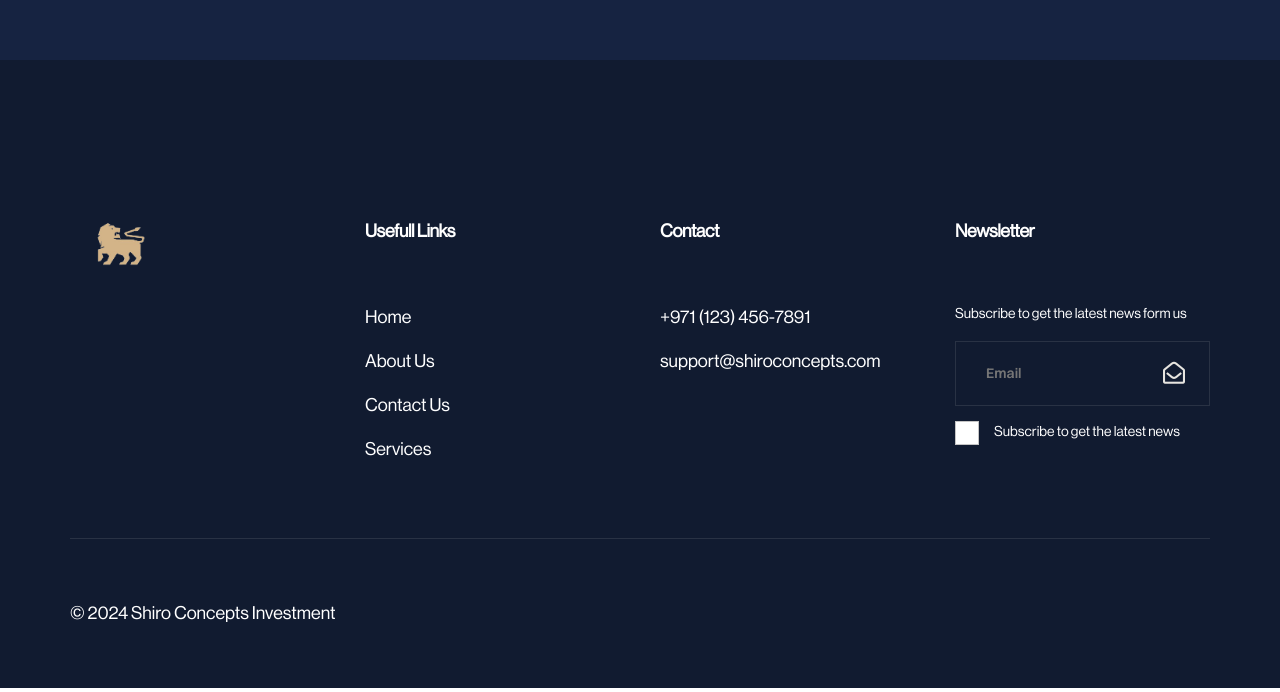
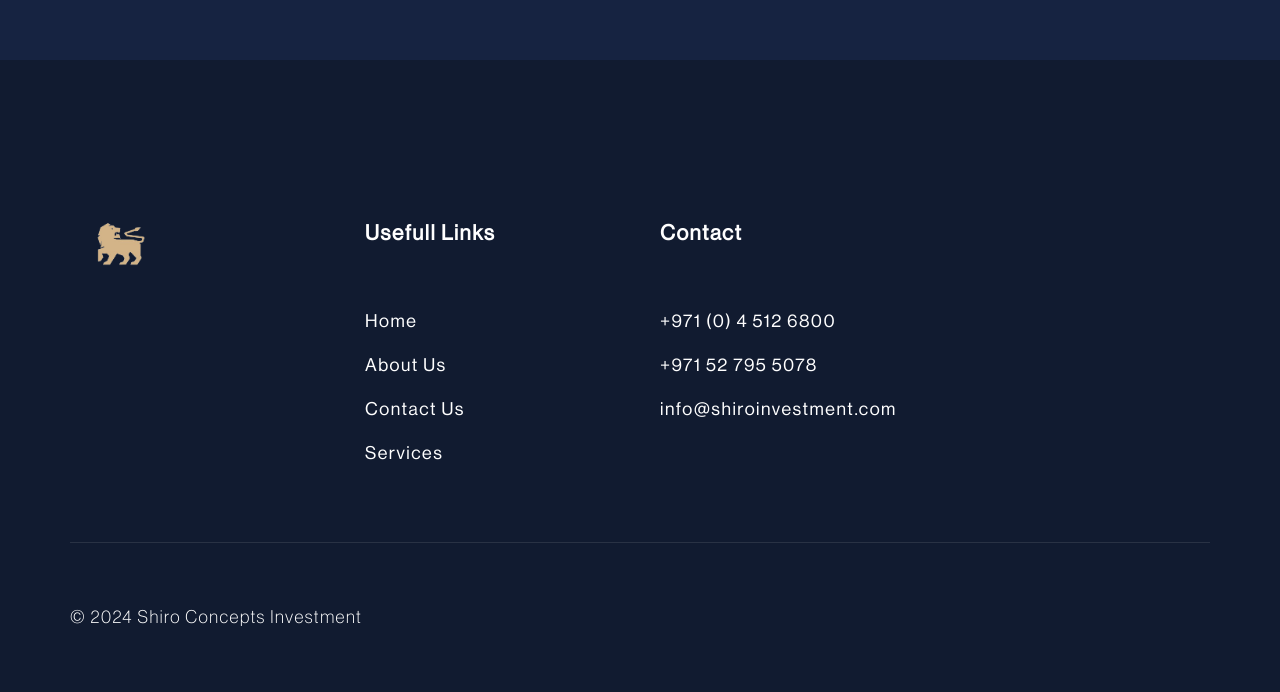
Before and after one commit to ahmedabboud22/shiro-concepts, a Next.js app: page / in a window 1280 px wide. Shown: the part 4824-5516 px from the top of the page. Built offline with nearby package versions, Linux system fonts and the light colour scheme.

Commit message:
Add files via upload

```diff
--- a/layouts/Footer.js
+++ b/layouts/Footer.js
@@ -25,8 +25,22 @@ const Footer1 = ({ bg = true, margin = 160 }) => {
             </a>
           </div>
           <div className="col-xl-3 mil-mb-60">
-            <h6 className="mil-mb-60 mil-soft">Usefull Links</h6>
-            <ul className="mil-footer-list">
+            <h3
+              className="mil-mb-60 mil-soft"
+              style={{
+                fontFamily: "neue-heading",
+                letterSpacing: "1.5px",
+              }}
+            >
+              Usefull Links
+            </h3>
+            <ul
+              className="mil-footer-list"
+              style={{
+                fontFamily: "neue-text",
+                letterSpacing: "1.5px",
+              }}
+            >
               <li className="mil-text-m mil-pale mil-mb-15">
                 <Link href="/">Home</Link>
               </li>
@@ -42,29 +56,51 @@ const Footer1 = ({ bg = true, margin = 160 }) => {
             </ul>
           </div>
           <div className="col-xl-3 mil-mb-60">
-            <h6 className="mil-mb-60 mil-soft">Contact</h6>
-            <ul className="mil-footer-list">
+            <h3
+              className="mil-mb-60 mil-soft"
+              style={{
+                fontFamily: "neue-heading",
+                letterSpacing: "1.5px",
+              }}
+            >
+              Contact
+            </h3>
+            <ul
+              className="mil-footer-list"
+              style={{
+                fontFamily: "neue-text",
+                letterSpacing: "1.5px",
+              }}
+            >
               <li className="mil-text-m mil-pale mil-mb-15">
-                +971 (123) 456-7891
+                +971 (0) 4 512 6800
               </li>
               <li className="mil-text-m mil-pale mil-mb-15">
-                support@shiroconcepts.com
+                +971 52 795 5078
+              </li>
+              <li className="mil-text-m mil-pale mil-mb-15">
+                info@shiroinvestment.com
               </li>
             </ul>
           </div>
-          <div className="col-xl-3 mil-mb-80">
-            <h6 className="mil-mb-60 mil-soft">Newsletter</h6>
+          {/* <div className="col-xl-3 mil-mb-80">
+          <h3 className="mil-mb-60 mil-soft">Newsletter</h3>
           <p className="mil-text-xs mil-pale mil-mb-15">
             Subscribe to get the latest news form us
           </p>
           <form className="mil-subscripe-form-footer">
             <input className="mil-input" type="email" placeholder="Email" />
-              <button type="submit">
+            <button type="submit" aria-label="submit button">
               <i className="far fa-envelope-open mil-dark" />
             </button>
             <div className="mil-checkbox-frame mil-mt-15">
               <div className="mil-checkbox">
-                  <input type="checkbox" id="checkbox" defaultChecked="" />
+                <input
+                  type="checkbox"
+                  id="checkbox"
+                  defaultChecked=""
+                  style={{ backgroundColor: " #e7e5e0" }}
+                />
                 <label htmlFor="checkbox" />
               </div>
               <p className="mil-text-xs mil-pale">
@@ -72,12 +108,18 @@ const Footer1 = ({ bg = true, margin = 160 }) => {
               </p>
             </div>
           </form>
-          </div>
+        </div> */}
         </div>
         <div className="mil-footer-bottom">
           <div className="row">
             <div className="col-xl-6">
-              <p className="mil-text-s mil-pale">
+              <p
+                className="mil-text-s mil-pale"
+                style={{
+                  fontFamily: "neue-text",
+                  letterSpacing: "1.5px",
+                }}
+              >
                 © 2024 Shiro Concepts Investment
               </p>
             </div>
@@ -98,8 +140,22 @@ const Footer3 = ({ bg = true, margin = 160 }) => {
             </a>
           </div>
           <div className="col-xl-3 mil-mb-60">
-            <h6 className="mil-mb-60 mil-soft">Usefull Links</h6>
-            <ul className="mil-footer-list">
+            <h3
+              className="mil-mb-60 mil-soft"
+              style={{
+                fontFamily: "neue-heading",
+                letterSpacing: "1.5px",
+              }}
+            >
+              Usefull Links
+            </h3>
+            <ul
+              className="mil-footer-list"
+              style={{
+                fontFamily: "neue-text",
+                letterSpacing: "1.5px",
+              }}
+            >
               <li className="mil-text-m mil-pale mil-mb-15">
                 <Link href="/">Home</Link>
               </li>
@@ -115,29 +171,51 @@ const Footer3 = ({ bg = true, margin = 160 }) => {
             </ul>
           </div>
           <div className="col-xl-3 mil-mb-60">
-            <h6 className="mil-mb-60 mil-soft">Contact</h6>
-            <ul className="mil-footer-list">
+            <h3
+              className="mil-mb-60 mil-soft"
+              style={{
+                fontFamily: "neue-heading",
+                letterSpacing: "1.5px",
+              }}
+            >
+              Contact
+            </h3>
+            <ul
+              className="mil-footer-list"
+              style={{
+                fontFamily: "neue-text",
+                letterSpacing: "1.5px",
+              }}
+            >
               <li className="mil-text-m mil-pale mil-mb-15">
-                +971 (123) 456-7891
+                +971 (0) 4 512 6800
               </li>
               <li className="mil-text-m mil-pale mil-mb-15">
-                support@shiroconcepts.com
+                +971 52 795 5078
+              </li>
+              <li className="mil-text-m mil-pale mil-mb-15">
+                info@shiroinvestment.com
               </li>
             </ul>
           </div>
-          <div className="col-xl-3 mil-mb-80">
-            <h6 className="mil-mb-60 mil-soft">Newsletter</h6>
+          {/* <div className="col-xl-3 mil-mb-80">
+          <h3 className="mil-mb-60 mil-soft">Newsletter</h3>
           <p className="mil-text-xs mil-pale mil-mb-15">
             Subscribe to get the latest news form us
           </p>
           <form className="mil-subscripe-form-footer">
             <input className="mil-input" type="email" placeholder="Email" />
-              <button type="submit">
+            <button type="submit" aria-label="submit button">
               <i className="far fa-envelope-open mil-dark" />
             </button>
             <div className="mil-checkbox-frame mil-mt-15">
               <div className="mil-checkbox">
-                  <input type="checkbox" id="checkbox" defaultChecked="" />
+                <input
+                  type="checkbox"
+                  id="checkbox"
+                  defaultChecked=""
+                  style={{ backgroundColor: " #e7e5e0" }}
+                />
                 <label htmlFor="checkbox" />
               </div>
               <p className="mil-text-xs mil-pale">
@@ -145,12 +223,18 @@ const Footer3 = ({ bg = true, margin = 160 }) => {
               </p>
             </div>
           </form>
-          </div>
+        </div> */}
         </div>
         <div className="mil-footer-bottom">
           <div className="row">
             <div className="col-xl-6">
-              <p className="mil-text-s mil-pale">
+              <p
+                className="mil-text-s mil-pale"
+                style={{
+                  fontFamily: "neue-text",
+                  letterSpacing: "1.5px",
+                }}
+              >
                 © 2024 Shiro Concepts Investment
               </p>
             </div>
@@ -172,8 +256,22 @@ const Footer2 = ({ bg = true, margin = 160 }) => {
             </a>
           </div>
           <div className="col-xl-3 mil-mb-60">
-            <h6 className="mil-mb-60 mil-soft">Usefull Links</h6>
-            <ul className="mil-footer-list">
+            <h3
+              className="mil-mb-60 mil-soft"
+              style={{
+                fontFamily: "neue-heading",
+                letterSpacing: "1.5px",
+              }}
+            >
+              Usefull Links
+            </h3>
+            <ul
+              className="mil-footer-list"
+              style={{
+                fontFamily: "neue-text",
+                letterSpacing: "1.5px",
+              }}
+            >
               <li className="mil-text-m mil-pale mil-mb-15">
                 <Link href="/">Home</Link>
               </li>
@@ -189,24 +287,41 @@ const Footer2 = ({ bg = true, margin = 160 }) => {
             </ul>
           </div>
           <div className="col-xl-3 mil-mb-60">
-            <h6 className="mil-mb-60 mil-soft">Contact</h6>
-            <ul className="mil-footer-list">
+            <h3
+              className="mil-mb-60 mil-soft"
+              style={{
+                fontFamily: "neue-heading",
+                letterSpacing: "1.5px",
+              }}
+            >
+              Contact
+            </h3>
+            <ul
+              className="mil-footer-list"
+              style={{
+                fontFamily: "neue-text",
+                letterSpacing: "1.5px",
+              }}
+            >
               <li className="mil-text-m mil-pale mil-mb-15">
-                +971 (123) 456-7891
+                +971 (0) 4 512 6800
               </li>
               <li className="mil-text-m mil-pale mil-mb-15">
-                support@shiroconcepts.com
+                +971 52 795 5078
+              </li>
+              <li className="mil-text-m mil-pale mil-mb-15">
+                info@shiroinvestment.com
               </li>
             </ul>
           </div>
-          <div className="col-xl-3 mil-mb-80">
-            <h6 className="mil-mb-60 mil-soft">Newsletter</h6>
+          {/* <div className="col-xl-3 mil-mb-80">
+          <h3 className="mil-mb-60 mil-soft">Newsletter</h3>
           <p className="mil-text-xs mil-pale mil-mb-15">
             Subscribe to get the latest news form us
           </p>
           <form className="mil-subscripe-form-footer">
             <input className="mil-input" type="email" placeholder="Email" />
-              <button type="submit">
+            <button type="submit" aria-label="submit button">
               <i className="far fa-envelope-open mil-dark" />
             </button>
             <div className="mil-checkbox-frame mil-mt-15">
@@ -224,12 +339,18 @@ const Footer2 = ({ bg = true, margin = 160 }) => {
               </p>
             </div>
           </form>
-          </div>
+        </div> */}
         </div>
         <div className="mil-footer-bottom">
           <div className="row">
             <div className="col-xl-6">
-              <p className="mil-text-s mil-pale">
+              <p
+                className="mil-text-s mil-pale"
+                style={{
+                  fontFamily: "neue-text",
+                  letterSpacing: "1.5px",
+                }}
+              >
                 © 2024 Shiro Concepts Investment
               </p>
             </div>
--- a/layouts/Header.js
+++ b/layouts/Header.js
@@ -11,23 +11,36 @@ const Header = ({ dark }) => {
   return (
     <div className="mil-top-panel mil-dark-2">
       <div className="container">
-        <Link href="/" className="mil-logo">
-          <img src="/img/shiro-logo.png" alt="Plax" width={101} height={50} />
+        <Link href="/" className="mil-logo" aria-label="home section link">
+          <img
+            src="/img/shiro-logo.png"
+            alt="Shiro Concepts Investment Logo"
+            width={101}
+            height={50}
+          />
         </Link>
         <nav className={`mil-top-menu ${toggle ? "mil-active" : ""}`}>
           <ul>
             <li className={`${activeMenuFuntion(["home"])}`}>
-              <Link href="/">Home</Link>
+              <Link href="/" aria-label="home section link">
+                Home
+              </Link>
             </li>
             <li className={`${activeMenuFuntion(["about"])}`}>
-              <Link href="about">About</Link>
+              <Link href="about" aria-label="About section link">
+                About
+              </Link>
             </li>
             <li className={`${activeMenuFuntion(["services"])}`}>
-              <Link href="services">Services</Link>
+              <Link href="services" aria-label="Services section link">
+                Services
+              </Link>
             </li>
 
             <li className={`${activeMenuFuntion(["contact"])}`}>
-              <Link href="contact">Contact</Link>
+              <Link href="contact" aria-label="Contact Us section link">
+                Contact
+              </Link>
             </li>
           </ul>
         </nav>{" "}
--- a/layouts/Preloader.js
+++ b/layouts/Preloader.js
@@ -12,7 +12,7 @@ const Preloader = () => {
       <div className="mil-load" />
       <p className="h2 mil-mb-30">
         <span className="mil-light mil-counter" data-number={100}>
-          100
+          0
         </span>
         <span className="mil-light">%</span>
       </p>
```
Lines whose indentation alone changed are shown as unchanged.
